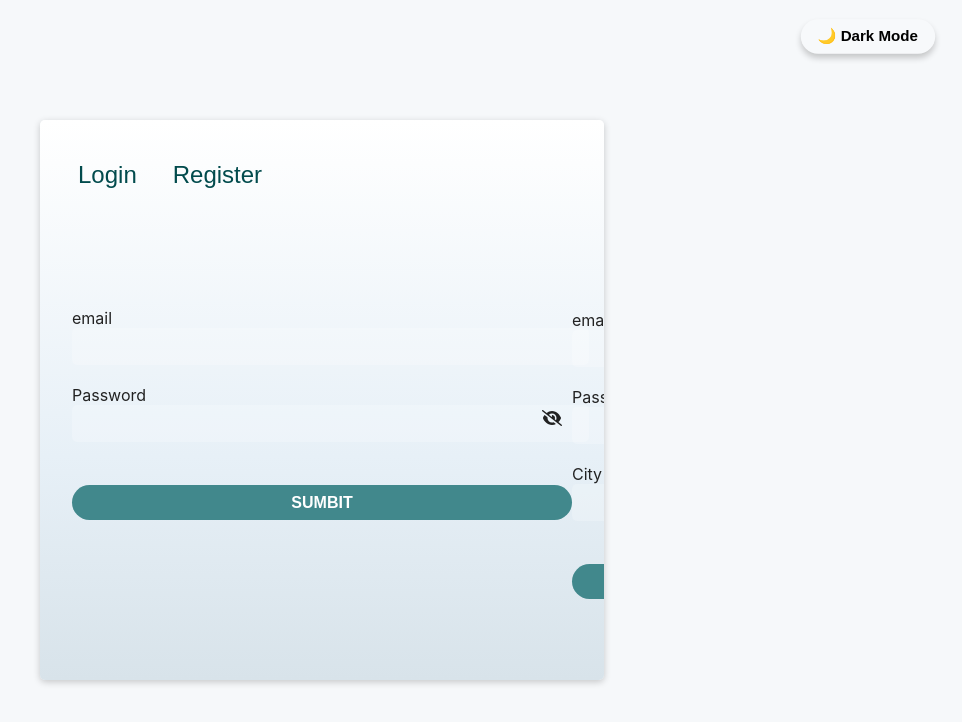
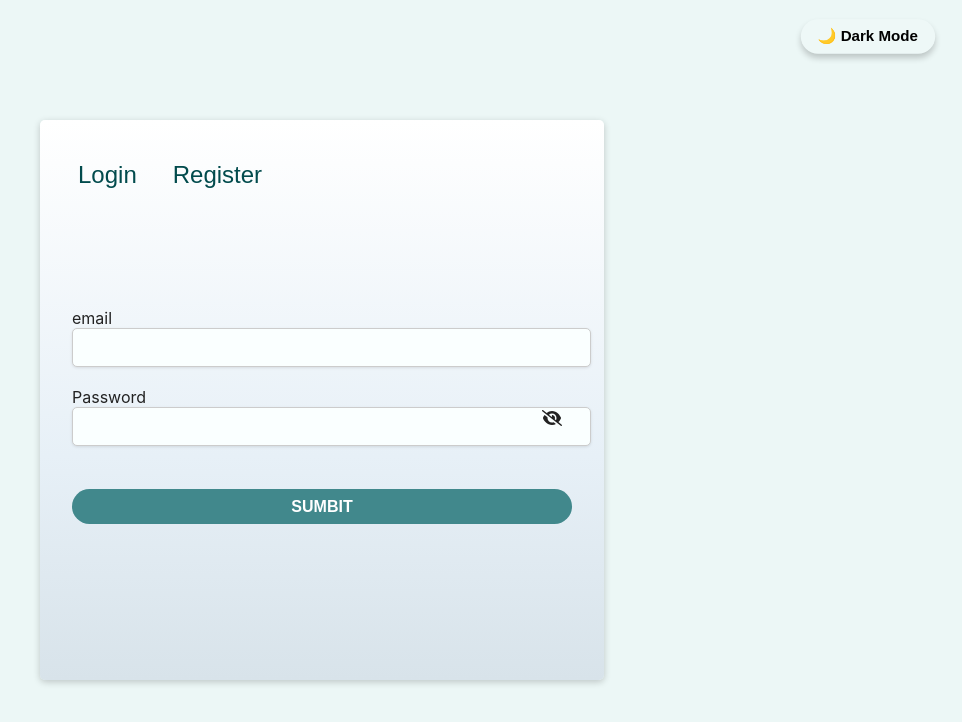
Before and after one commit to YeowonKIM/EPITA-FEA, a React (Create React App) app: page /login in a window 1280 px wide. Shown: the top 722 px of the page, without its empty margins (318-1280 px from the left). Built offline with nearby package versions, Linux system fonts and the light colour scheme.

Commit message:
style: fix alignment issues and update colors

```diff
--- a/src/pages/LoginPage.js
+++ b/src/pages/LoginPage.js
@@ -14,12 +14,12 @@ const LoginPage = () => {
 
     // Login form - sliding animation
     const loginProps = useSpring({
-        left: registerFormStatus ? -500 : 0,
+        left: registerFormStatus ? -600 : 0,
     });
 
     // Register form - sliding animation
     const registerProps = useSpring({
-        left: registerFormStatus ? 0 : 500,
+        left: registerFormStatus ? 0 : 600,
     });
 
     // Login button - border animation
--- a/src/styles/LoginPage.css
+++ b/src/styles/LoginPage.css
@@ -146,7 +146,7 @@ form,
 .inputs-container {
   display: flex;
   justify-content: center;
-  column-gap: 10px;
+  column-gap: 25px;
 }
 
 .input-container {
@@ -180,7 +180,7 @@ button {
 
 /* Light mode */
 .light-mode {
-  background-color: #f6f8fa;
+  background-color: #ecf7f6;
   color: #222;
 }
 
@@ -216,7 +216,21 @@ button {
 
 /* Dark mode button */
 .dark-mode .theme-toggle {
-  color: #b0dcdc;
+  color: #eafbfb;
   background-color: rgba(239, 232, 232, 0.1); /* light glow on hover */
   transform: scale(1.05);
 }
+
+/* Light mode input field style */
+.light-mode .form-group input,
+.light-mode .form-group select {
+  background: #faffff;
+  color: #333;
+  border: 0.1px solid #ccc;
+  box-shadow: 0 1px 3px rgba(0, 0, 0, 0.1);
+}
+
+/* Placeholder text color in light mode */
+.light-mode .form-group input::placeholder {
+  color: #999;
+}
```
